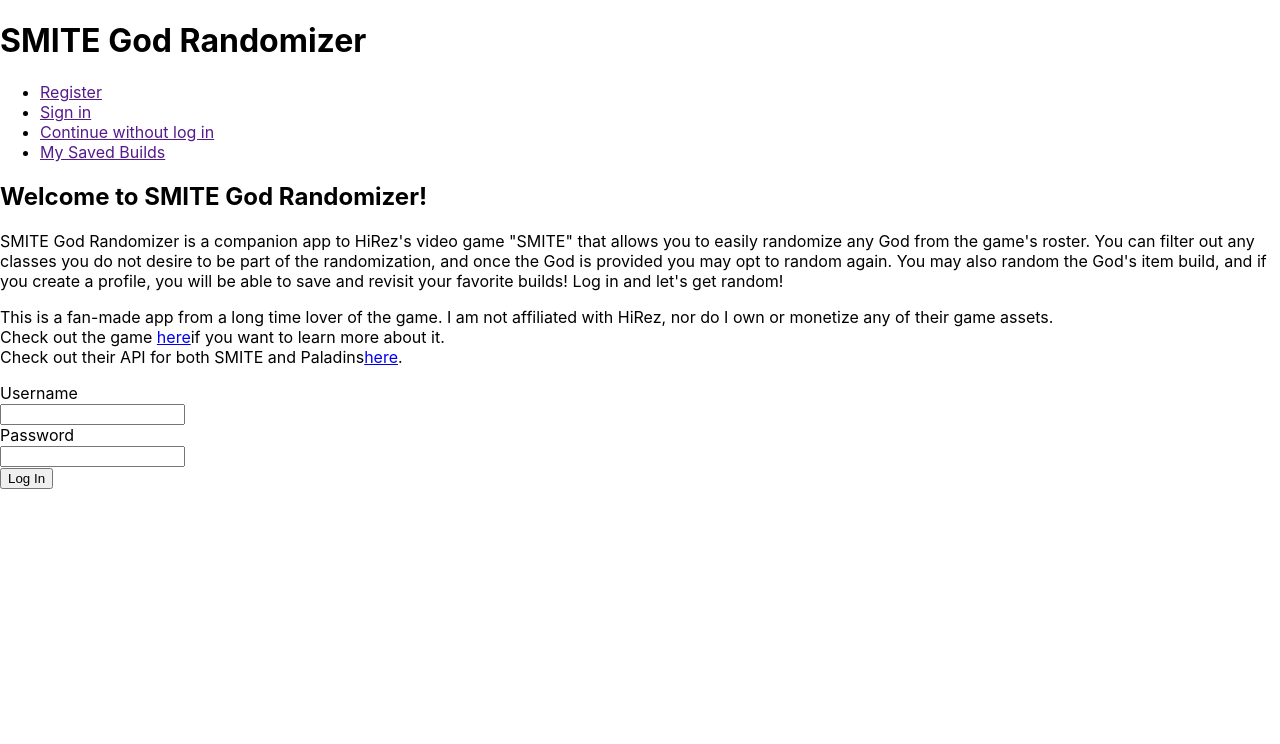
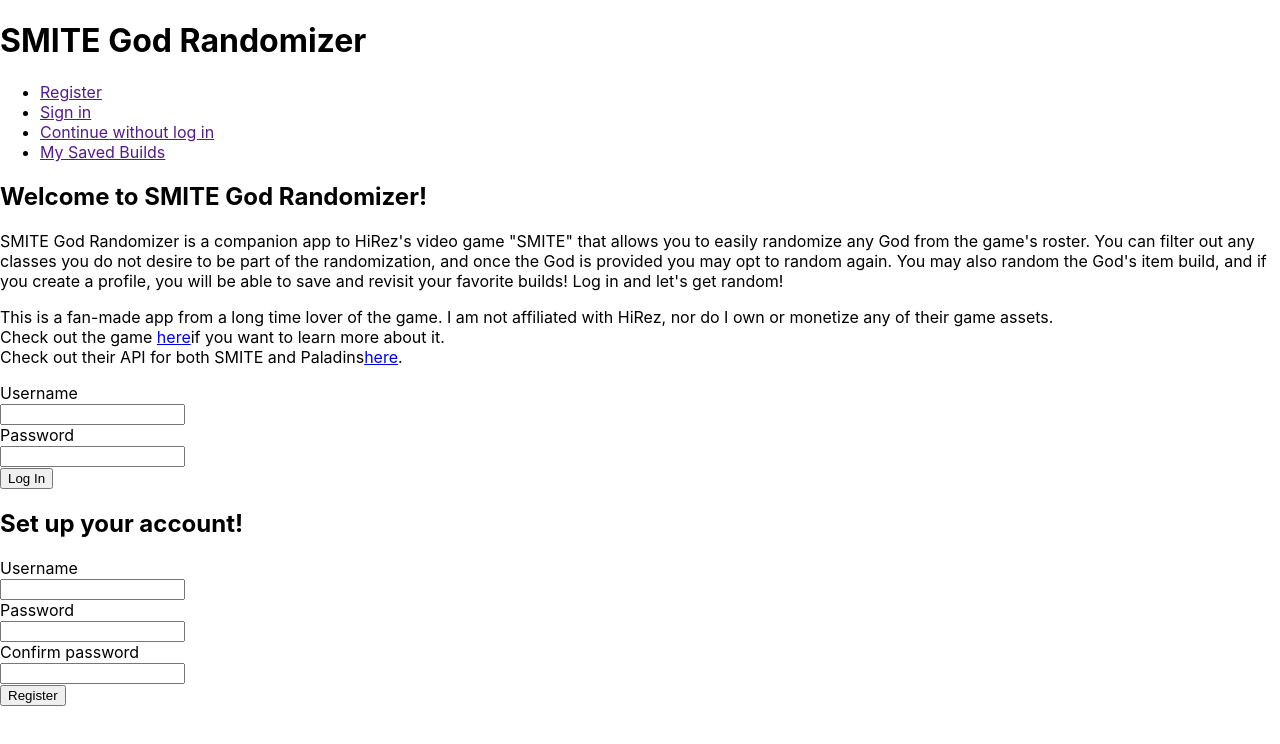
Before and after one commit to lbox87/smite-randomizer-client, a React (Create React App) app: page / in a window 1280 px wide. Shown: the top 744 px of the page. Built offline with nearby package versions, Linux system fonts and the light colour scheme.

Commit message:
registration components

```diff
--- a/src/components/app.js
+++ b/src/components/app.js
@@ -2,6 +2,7 @@
 
 import Header from './header';
 import LandingPage from './landing-page';
+import RegistrationPage from './registration-page';
 
 // import './app.css';
 
@@ -11,6 +12,7 @@
             <Header />
             <main role="main">
             <LandingPage />
+            <RegistrationPage />
             </main>
         </div>
 
--- a/src/components/registration-form.js
+++ b/src/components/registration-form.js
@@ -0,0 +1,30 @@
+import React from 'react';
+
+// import './login-form.css';
+
+export default function RegistrationForm() {
+    return (
+        <div>
+            <form class="registration-form">
+
+            <label for="username">Username</label>
+            <div class="form-input">
+                <input type="text" name="username" id="username" />
+            </div>
+
+            <label for="password">Password</label>
+            <div class="form-input">
+                <input type="password" name="password" id="password" />
+            </div>
+
+            <label for="passwordConfirm">Confirm password</label>
+            <div class="form-input">
+                <input type="password" name="passwordConfirm" id="passwordConfirm" />
+            </div>
+
+            <button type="submit" class="register-button">Register</button>
+
+            </form>
+        </div>
+    );
+}
--- a/src/components/registration-page.js
+++ b/src/components/registration-page.js
@@ -0,0 +1,14 @@
+import React from 'react';
+
+// import AboutApp from './about-app';
+import RegistrationForm from './registration-form';
+// import './landing-page.css';
+
+export default function RegistrationPage() {
+    return (
+        <div>
+            <h2>Set up your account!</h2>
+            <RegistrationForm />
+        </div>
+    );
+}
```
